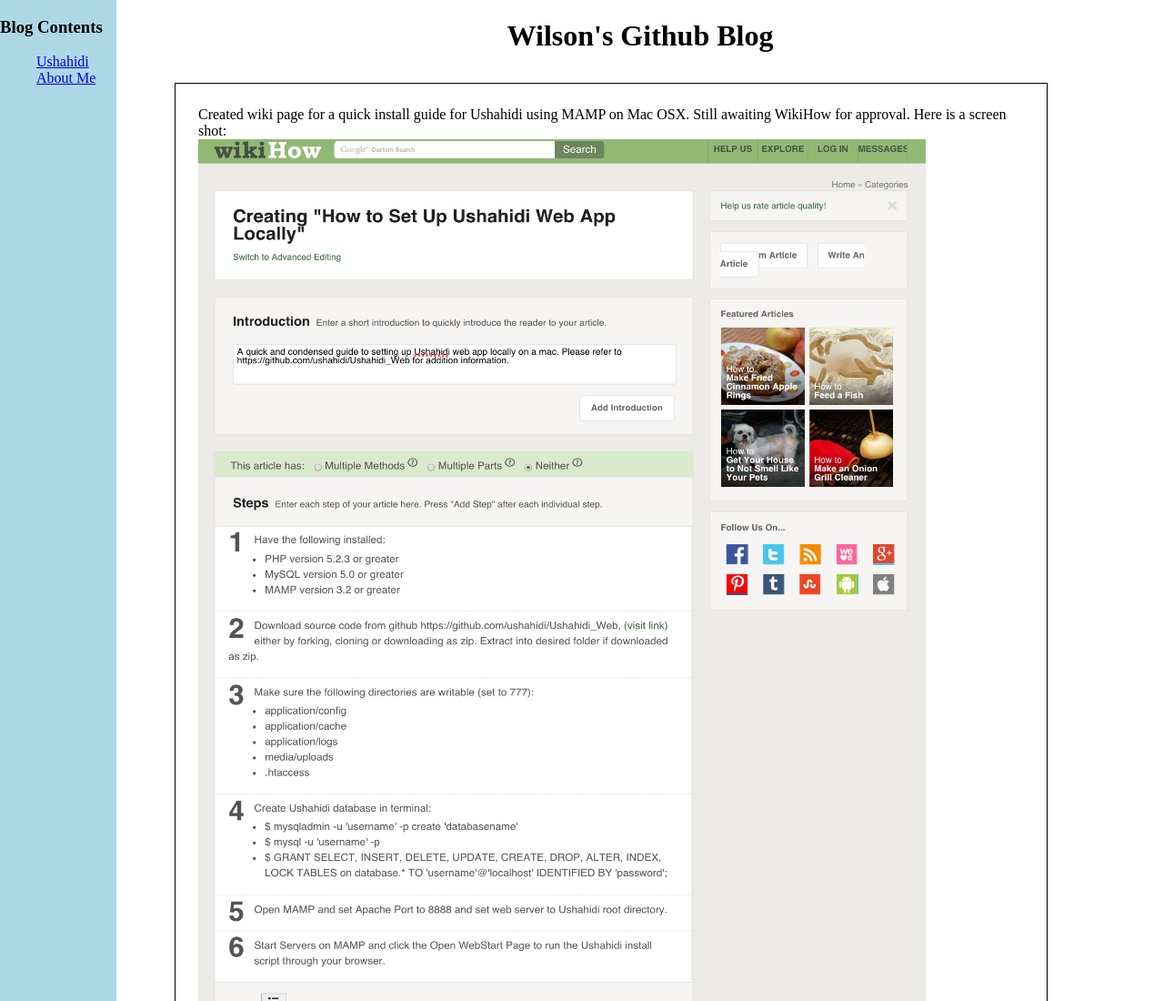
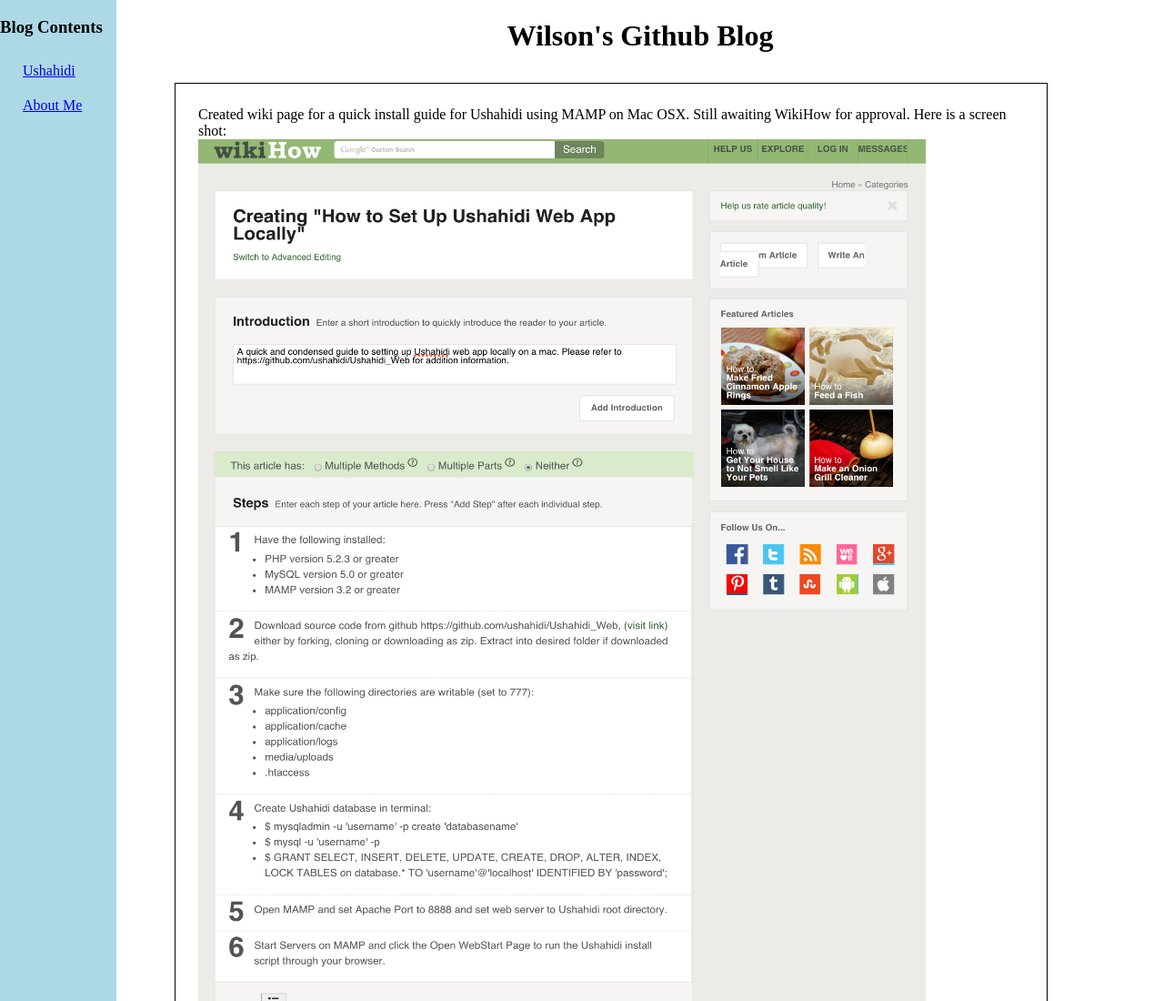
Before and after one commit to Wilsonkho/Wilsonkho.github.io, a plain HTML site: page index.html in a window 1280 px wide. Shown: the top 1100 px of the page at 91% size. Drawn offline with Linux system fonts and the light colour scheme.

Commit message:
menu padding

```diff
--- a/index.html
+++ b/index.html
@@ -33,6 +33,14 @@ body{
 	text-align: center;
 
 }
+ul {
+	list-style-type: none;
+	padding: 0px;
+	margin-left: 15px;
+}
+li {
+	padding: 10px;
+}
 </style>
 
 <body>
@@ -40,8 +48,8 @@ body{
 	<div id="side-bar">
 		<H3>Blog Contents</H3>
 		<ul>
-			<a href="index.html">Ushahidi</a>
-			<a href="about.html">About Me</a>
+			<li><a href="index.html">Ushahidi</a></li>
+			<li><a href="about.html">About Me</a></li>
 		</ul>
 	</div>
 	<div id="content">
```
